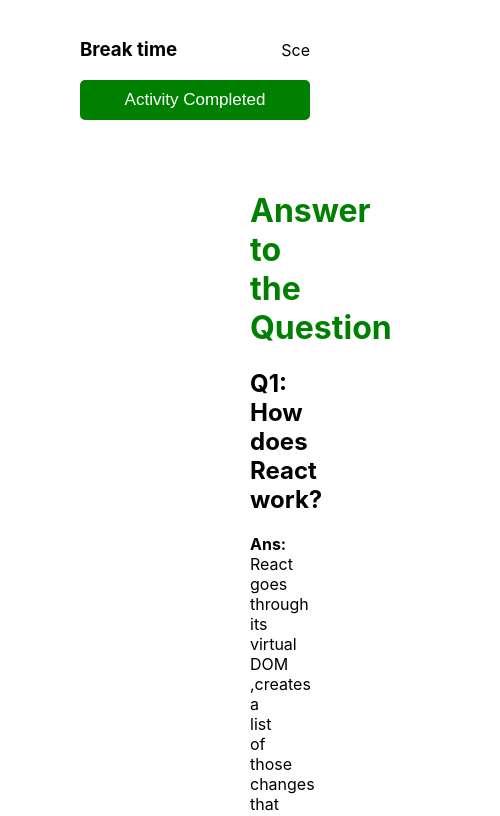
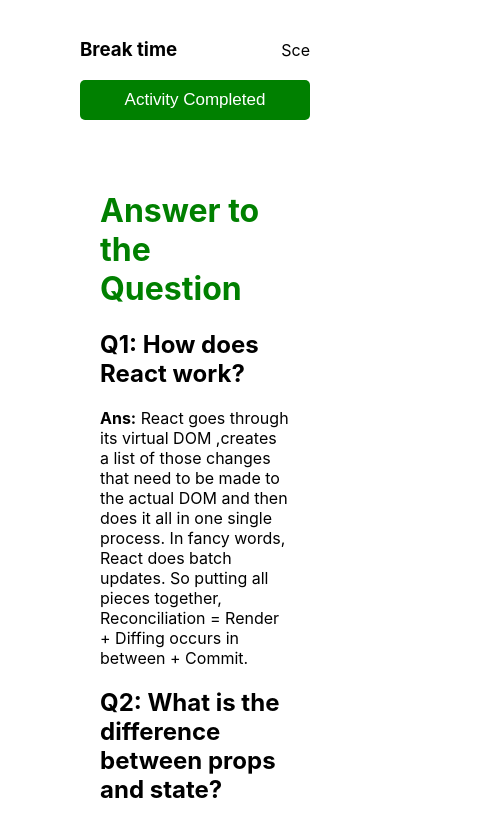
Before and after one commit to webexpertsabbir/ultra-active-club, a React (Create React App) app: page / in a window 390 px wide. Shown: the part 3480-4296 px from the top of the page, 500 px wide, since content can reach past the window. Built offline with nearby package versions, Linux system fonts and the light colour scheme.

Commit message:
question responsive

```diff
--- a/src/components/Question/Question.css
+++ b/src/components/Question/Question.css
@@ -7,3 +7,16 @@
 .question h3{
     text-align: center;
 }
+
+@media only screen and (max-width: 1024px) {
+    .question{
+        padding: 50px 100px;
+    }
+  };
+
+
+  @media only screen and (max-width: 500px) {
+    .question{
+        padding: 50px 0px;
+    }
+  }
```
